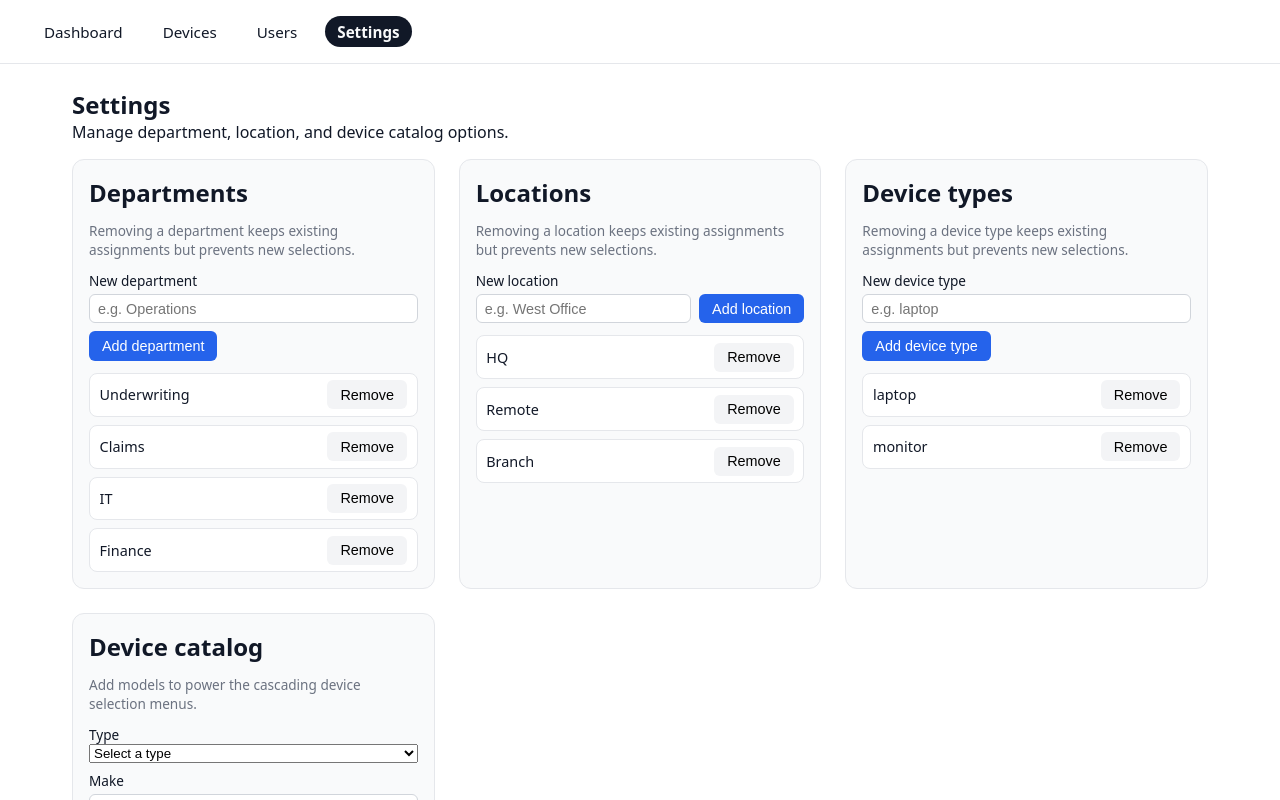
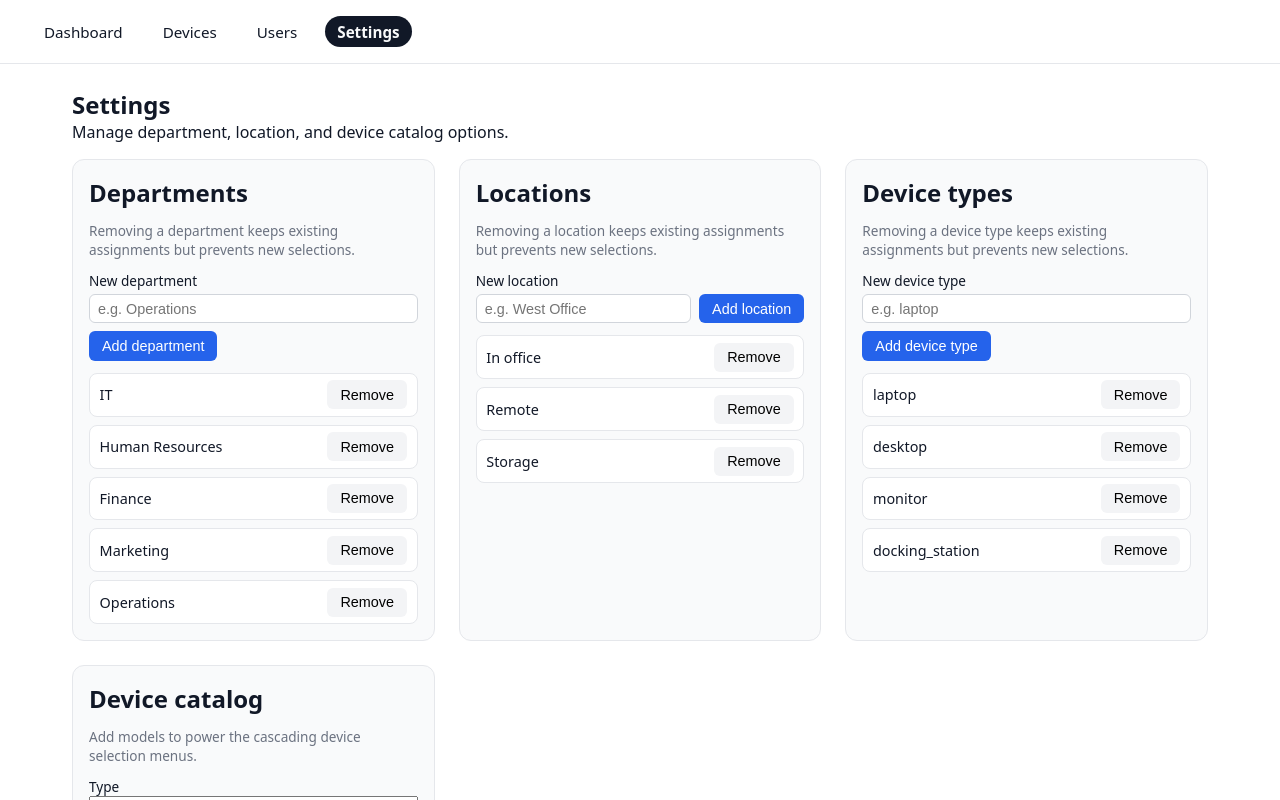
Before and after one commit to agracanin/it-inventory-management, a React (Vite) app: page /settings in a window 1280 px wide. Shown: the top 800 px of the page. Built offline with nearby package versions, Linux system fonts and the light colour scheme.

Commit message:
Add reset local data action; added more realistic mock data user/device assignments

```diff
--- a/src/App.jsx
+++ b/src/App.jsx
@@ -21,6 +21,28 @@ const STORAGE_KEYS = {
   deviceCatalog: "itInventoryDeviceCatalog",
 };
 
+const DEFAULT_DEPARTMENTS = [
+  "IT",
+  "Human Resources",
+  "Finance",
+  "Marketing",
+  "Operations",
+];
+const DEFAULT_LOCATIONS = ["In office", "Remote", "Storage"];
+const DEFAULT_DEVICE_TYPES = ["laptop", "desktop", "monitor", "docking_station"];
+
+const deriveStatus = (device) => {
+  const id = device.assignedToUserId;
+  const isAssigned = id && id.trim() !== "";
+  return isAssigned ? "deployed" : "not_deployed";
+};
+
+const buildSeedDevices = (devices) =>
+  devices.map((device) => ({
+    ...device,
+    status: deriveStatus(device),
+  }));
+
 const normalizeIdValue = (value) =>
   value
     .trim()
@@ -31,16 +53,6 @@ const normalizeIdValue = (value) =>
 const createCatalogId = (type, make, model) => {
   const parts = [type, make, model].map(normalizeIdValue).filter(Boolean);
   return `catalog-${parts.join("-")}`;
-};
-
-const buildInitialDeviceTypes = (devices) => {
-  const types = new Set();
-  devices.forEach((device) => {
-    if (device.type) {
-      types.add(device.type);
-    }
-  });
-  return Array.from(types);
 };
 
 const buildInitialDeviceCatalog = (devices) => {
@@ -83,14 +95,15 @@ const saveToStorage = (key, value) => {
 };
 
 function App() {
-  const [devices, setDevices] = useState(() =>
-    loadFromStorage(STORAGE_KEYS.devices, initialDevices)
-  );
+  const [devices, setDevices] = useState(() => {
+    const stored = loadFromStorage(
+      STORAGE_KEYS.devices,
+      buildSeedDevices(initialDevices)
+    );
+    return buildSeedDevices(stored);
+  });
   const [deviceTypes, setDeviceTypes] = useState(() =>
-    loadFromStorage(
-      STORAGE_KEYS.deviceTypes,
-      buildInitialDeviceTypes(initialDevices)
-    )
+    loadFromStorage(STORAGE_KEYS.deviceTypes, DEFAULT_DEVICE_TYPES)
   );
   const [deviceCatalog, setDeviceCatalog] = useState(() =>
     loadFromStorage(
@@ -102,22 +115,11 @@ function App() {
     loadFromStorage(STORAGE_KEYS.users, initialUsers)
   );
   const [departments, setDepartments] = useState(() =>
-    loadFromStorage(STORAGE_KEYS.departments, [
-      "Underwriting",
-      "Claims",
-      "IT",
-      "Finance",
-    ])
+    loadFromStorage(STORAGE_KEYS.departments, DEFAULT_DEPARTMENTS)
   );
   const [locations, setLocations] = useState(() =>
-    loadFromStorage(STORAGE_KEYS.locations, ["HQ", "Remote", "Branch"])
+    loadFromStorage(STORAGE_KEYS.locations, DEFAULT_LOCATIONS)
   );
-
-  const deriveStatus = (device) => {
-    const id = device.assignedToUserId;
-    const isAssigned = id && id.trim() !== "";
-    return isAssigned ? "deployed" : "not_deployed";
-  };
 
   const handleAddDevice = (newDevice) => {
     setDevices((prevDevices) => [
@@ -201,6 +203,21 @@ function App() {
     setDeviceCatalog((prevCatalog) =>
       prevCatalog.filter((item) => item.id !== id)
     );
+  };
+
+  const handleResetLocalData = () => {
+    if (typeof window !== "undefined") {
+      Object.values(STORAGE_KEYS).forEach((key) => {
+        window.localStorage.removeItem(key);
+      });
+    }
+
+    setDevices(buildSeedDevices(initialDevices));
+    setUsers(initialUsers);
+    setDepartments(DEFAULT_DEPARTMENTS);
+    setLocations(DEFAULT_LOCATIONS);
+    setDeviceTypes(DEFAULT_DEVICE_TYPES);
+    setDeviceCatalog(buildInitialDeviceCatalog(initialDevices));
   };
 
   useEffect(() => {
@@ -287,6 +304,7 @@ function App() {
               onRemoveDeviceType={handleRemoveDeviceType}
               onAddCatalogItem={handleAddCatalogItem}
               onRemoveCatalogItem={handleRemoveCatalogItem}
+              onResetLocalData={handleResetLocalData}
             />
           }
         />
--- a/src/data/mockDevices.js
+++ b/src/data/mockDevices.js
@@ -1,23 +1,276 @@
 export const initialDevices = [
   {
     id: "PC-1001",
-    serialNumber: "SN123456",
+    serialNumber: "SN-PC-1001",
     type: "laptop",
     make: "Dell",
     model: "Latitude 5520",
-    status: "",
-    location: "HQ",
+    catalogItemId: "catalog-laptop-dell-latitude-5520",
+    location: "In office",
+    assignedToUserId: "user-1",
+    notes: "",
+  },
+  {
+    id: "MON-2001",
+    serialNumber: "SN-MON-2001",
+    type: "monitor",
+    make: "Dell",
+    model: "P2425HE",
+    catalogItemId: "catalog-monitor-dell-p2425he",
+    location: "In office",
+    assignedToUserId: "user-1",
+    notes: "",
+  },
+  {
+    id: "MON-2002",
+    serialNumber: "SN-MON-2002",
+    type: "monitor",
+    make: "Dell",
+    model: "P2425HE",
+    catalogItemId: "catalog-monitor-dell-p2425he",
+    location: "In office",
+    assignedToUserId: "user-1",
+    notes: "",
+  },
+  {
+    id: "DOCK-3001",
+    serialNumber: "SN-DOCK-3001",
+    type: "docking_station",
+    make: "Dell",
+    model: "WD19S",
+    catalogItemId: "catalog-docking-station-dell-wd19s",
+    location: "In office",
+    assignedToUserId: "user-1",
+    notes: "",
+  },
+  {
+    id: "PC-1002",
+    serialNumber: "SN-PC-1002",
+    type: "desktop",
+    make: "Dell",
+    model: "OptiPlex 7010 Micro",
+    catalogItemId: "catalog-desktop-dell-optiplex-7010-micro",
+    location: "Remote",
+    assignedToUserId: "user-2",
+    notes: "",
+  },
+  {
+    id: "MON-2003",
+    serialNumber: "SN-MON-2003",
+    type: "monitor",
+    make: "Dell",
+    model: "P2425HE",
+    catalogItemId: "catalog-monitor-dell-p2425he",
+    location: "Remote",
+    assignedToUserId: "user-2",
+    notes: "",
+  },
+  {
+    id: "MON-2004",
+    serialNumber: "SN-MON-2004",
+    type: "monitor",
+    make: "Dell",
+    model: "P2425HE",
+    catalogItemId: "catalog-monitor-dell-p2425he",
+    location: "Remote",
+    assignedToUserId: "user-2",
+    notes: "",
+  },
+  {
+    id: "PC-1003",
+    serialNumber: "SN-PC-1003",
+    type: "laptop",
+    make: "Dell",
+    model: "Latitude 5520",
+    catalogItemId: "catalog-laptop-dell-latitude-5520",
+    location: "In office",
+    assignedToUserId: "user-3",
+    notes: "",
+  },
+  {
+    id: "MON-2005",
+    serialNumber: "SN-MON-2005",
+    type: "monitor",
+    make: "Dell",
+    model: "P2425HE",
+    catalogItemId: "catalog-monitor-dell-p2425he",
+    location: "In office",
+    assignedToUserId: "user-3",
+    notes: "",
+  },
+  {
+    id: "MON-2006",
+    serialNumber: "SN-MON-2006",
+    type: "monitor",
+    make: "Dell",
+    model: "P2425HE",
+    catalogItemId: "catalog-monitor-dell-p2425he",
+    location: "In office",
+    assignedToUserId: "user-3",
+    notes: "",
+  },
+  {
+    id: "DOCK-3002",
+    serialNumber: "SN-DOCK-3002",
+    type: "docking_station",
+    make: "Dell",
+    model: "WD19S",
+    catalogItemId: "catalog-docking-station-dell-wd19s",
+    location: "In office",
+    assignedToUserId: "user-3",
+    notes: "",
+  },
+  {
+    id: "PC-1004",
+    serialNumber: "SN-PC-1004",
+    type: "desktop",
+    make: "Dell",
+    model: "OptiPlex 7010 Micro",
+    catalogItemId: "catalog-desktop-dell-optiplex-7010-micro",
+    location: "Remote",
+    assignedToUserId: "user-4",
+    notes: "",
+  },
+  {
+    id: "MON-2007",
+    serialNumber: "SN-MON-2007",
+    type: "monitor",
+    make: "Dell",
+    model: "P2425HE",
+    catalogItemId: "catalog-monitor-dell-p2425he",
+    location: "Remote",
+    assignedToUserId: "user-4",
+    notes: "",
+  },
+  {
+    id: "MON-2008",
+    serialNumber: "SN-MON-2008",
+    type: "monitor",
+    make: "Dell",
+    model: "P2425HE",
+    catalogItemId: "catalog-monitor-dell-p2425he",
+    location: "Remote",
+    assignedToUserId: "user-4",
+    notes: "",
+  },
+  {
+    id: "PC-1005",
+    serialNumber: "SN-PC-1005",
+    type: "laptop",
+    make: "Dell",
+    model: "Latitude 5520",
+    catalogItemId: "catalog-laptop-dell-latitude-5520",
+    location: "In office",
+    assignedToUserId: "user-5",
+    notes: "",
+  },
+  {
+    id: "MON-2009",
+    serialNumber: "SN-MON-2009",
+    type: "monitor",
+    make: "Dell",
+    model: "P2425HE",
+    catalogItemId: "catalog-monitor-dell-p2425he",
+    location: "In office",
+    assignedToUserId: "user-5",
+    notes: "",
+  },
+  {
+    id: "MON-2010",
+    serialNumber: "SN-MON-2010",
+    type: "monitor",
+    make: "Dell",
+    model: "P2425HE",
+    catalogItemId: "catalog-monitor-dell-p2425he",
+    location: "In office",
+    assignedToUserId: "user-5",
+    notes: "",
+  },
+  {
+    id: "DOCK-3003",
+    serialNumber: "SN-DOCK-3003",
+    type: "docking_station",
+    make: "Dell",
+    model: "WD19S",
+    catalogItemId: "catalog-docking-station-dell-wd19s",
+    location: "In office",
+    assignedToUserId: "user-5",
+    notes: "",
+  },
+  {
+    id: "PC-1006",
+    serialNumber: "SN-PC-1006",
+    type: "desktop",
+    make: "Dell",
+    model: "OptiPlex 7010 Micro",
+    catalogItemId: "catalog-desktop-dell-optiplex-7010-micro",
+    location: "Remote",
+    assignedToUserId: "user-6",
+    notes: "",
+  },
+  {
+    id: "MON-2011",
+    serialNumber: "SN-MON-2011",
+    type: "monitor",
+    make: "Dell",
+    model: "P2425HE",
+    catalogItemId: "catalog-monitor-dell-p2425he",
+    location: "Remote",
+    assignedToUserId: "user-6",
+    notes: "",
+  },
+  {
+    id: "MON-2012",
+    serialNumber: "SN-MON-2012",
+    type: "monitor",
+    make: "Dell",
+    model: "P2425HE",
+    catalogItemId: "catalog-monitor-dell-p2425he",
+    location: "Remote",
+    assignedToUserId: "user-6",
+    notes: "",
+  },
+  {
+    id: "PC-1007",
+    serialNumber: "SN-PC-1007",
+    type: "desktop",
+    make: "Dell",
+    model: "OptiPlex 7010 Micro",
+    catalogItemId: "catalog-desktop-dell-optiplex-7010-micro",
+    location: "Storage",
     assignedToUserId: null,
     notes: "",
   },
   {
-    id: "MON-2001",
-    serialNumber: "SN987654",
+    id: "MON-2013",
+    serialNumber: "SN-MON-2013",
     type: "monitor",
     make: "Dell",
-    model: "U2720Q",
-    status: "",
-    location: "HQ",
+    model: "P2425HE",
+    catalogItemId: "catalog-monitor-dell-p2425he",
+    location: "Storage",
+    assignedToUserId: null,
+    notes: "",
+  },
+  {
+    id: "MON-2014",
+    serialNumber: "SN-MON-2014",
+    type: "monitor",
+    make: "Dell",
+    model: "P2425HE",
+    catalogItemId: "catalog-monitor-dell-p2425he",
+    location: "Storage",
+    assignedToUserId: null,
+    notes: "",
+  },
+  {
+    id: "DOCK-3004",
+    serialNumber: "SN-DOCK-3004",
+    type: "docking_station",
+    make: "Dell",
+    model: "WD19S",
+    catalogItemId: "catalog-docking-station-dell-wd19s",
+    location: "Storage",
     assignedToUserId: null,
     notes: "",
   },
--- a/src/data/mockUsers.js
+++ b/src/data/mockUsers.js
@@ -1,20 +1,38 @@
 export const initialUsers = [
   {
     id: "user-1",
-    name: "Jane Smith",
-    department: "Underwriting",
-    location: "HQ",
+    name: "Avery Chen",
+    department: "IT",
+    location: "In office",
   },
   {
     id: "user-2",
-    name: "John Doe",
-    department: "Claims",
+    name: "Liam Patel",
+    department: "Finance",
     location: "Remote",
   },
   {
     id: "user-3",
-    name: "Emily Brown",
-    department: "IT",
-    location: "HQ",
+    name: "Sophia Reed",
+    department: "Marketing",
+    location: "In office",
+  },
+  {
+    id: "user-4",
+    name: "Noah Martinez",
+    department: "Operations",
+    location: "Remote",
+  },
+  {
+    id: "user-5",
+    name: "Mia Johnson",
+    department: "Human Resources",
+    location: "In office",
+  },
+  {
+    id: "user-6",
+    name: "Ethan Brooks",
+    department: "Finance",
+    location: "Remote",
   },
 ];
--- a/src/pages/SettingsPage.jsx
+++ b/src/pages/SettingsPage.jsx
@@ -1,4 +1,5 @@
 import { useState } from "react";
+import { useNavigate } from "react-router-dom";
 
 const normalizeValue = (value) => value.trim().toLowerCase();
 
@@ -15,6 +16,7 @@ function SettingsPage({
   onRemoveDeviceType,
   onAddCatalogItem,
   onRemoveCatalogItem,
+  onResetLocalData,
 }) {
   const [newDepartment, setNewDepartment] = useState("");
   const [newLocation, setNewLocation] = useState("");
@@ -22,6 +24,7 @@ function SettingsPage({
   const [newCatalogType, setNewCatalogType] = useState("");
   const [newCatalogMake, setNewCatalogMake] = useState("");
   const [newCatalogModel, setNewCatalogModel] = useState("");
+  const navigate = useNavigate();
 
   const handleAddDepartment = (event) => {
     event.preventDefault();
@@ -102,6 +105,19 @@ function SettingsPage({
     setNewCatalogType("");
     setNewCatalogMake("");
     setNewCatalogModel("");
+  };
+
+  const handleResetLocalData = () => {
+    const confirmed = window.confirm(
+      "Reset local data and restore the default seed data?"
+    );
+    if (!confirmed) return;
+
+    if (onResetLocalData) {
+      onResetLocalData();
+    }
+
+    navigate("/");
   };
 
   return (
@@ -299,6 +315,16 @@ function SettingsPage({
           </ul>
         </div>
       </div>
+
+      <div className="settings-card settings-danger">
+        <h2>Danger zone</h2>
+        <p className="settings-note">
+          Reset users, devices, and settings back to the default seed data.
+        </p>
+        <button type="button" className="btn btn-danger" onClick={handleResetLocalData}>
+          Reset local data
+        </button>
+      </div>
     </section>
   );
 }
```
Also changed, not shown: src/styles/global.css (+11 -0 lines).
